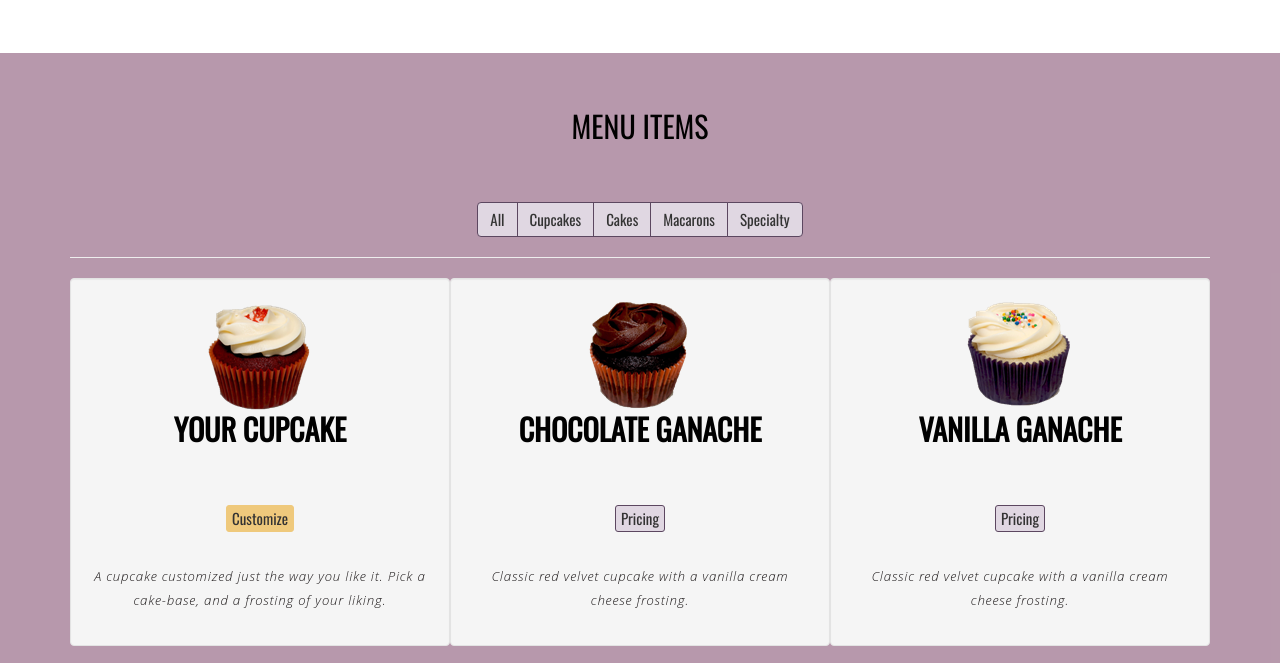
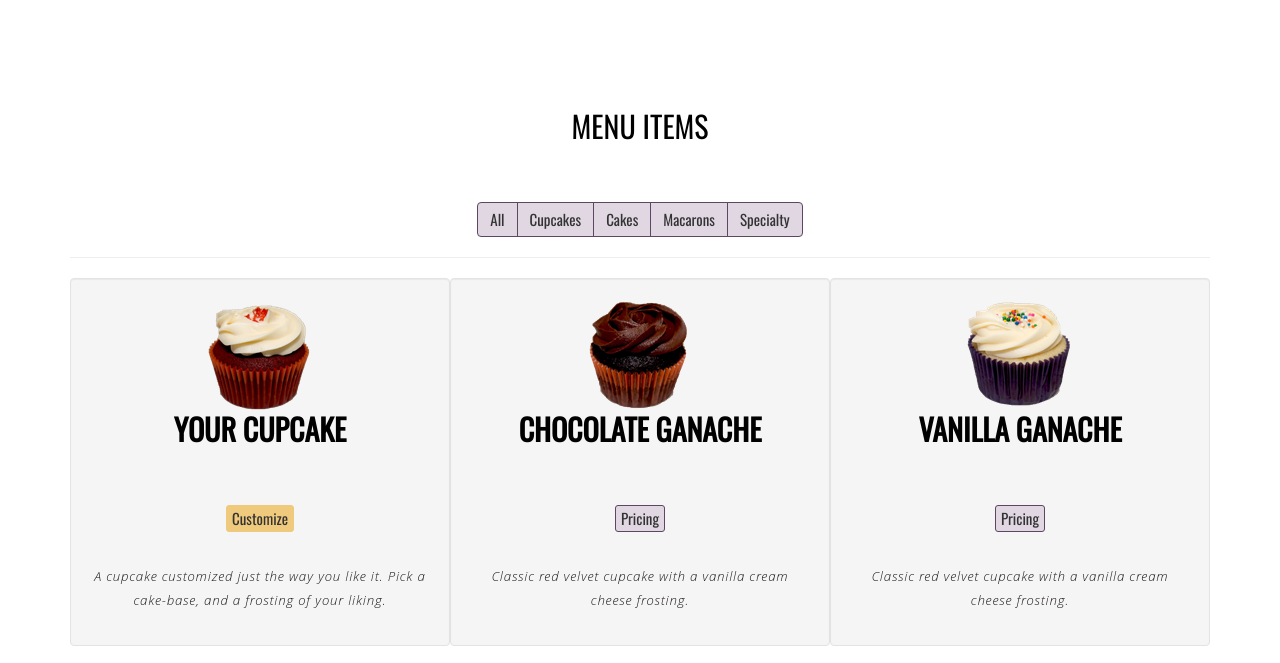
Before and after one commit to thaksena-r/mmo_testing, a plain HTML site: page index.html in a window 1280 px wide. Shown: the part 1252-1915 px from the top of the page. Drawn offline with nearby package versions, Linux system fonts and the light colour scheme.

Commit message:
remove background in menu

```diff
--- a/css/style.css
+++ b/css/style.css
@@ -512,7 +512,6 @@ label.header {
 
 .menu {
     text-align: center;
-    background: #6d2e567d;
 }
 
 .ser-top h3{
```
